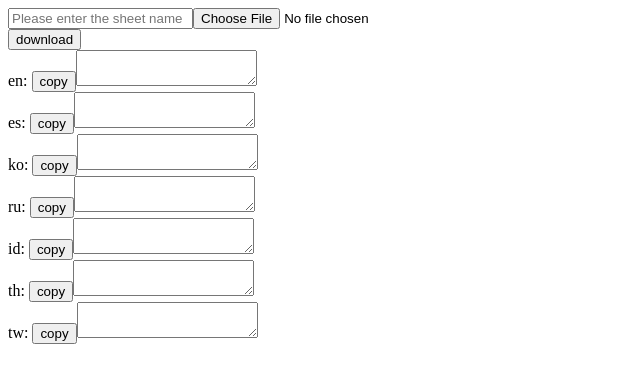
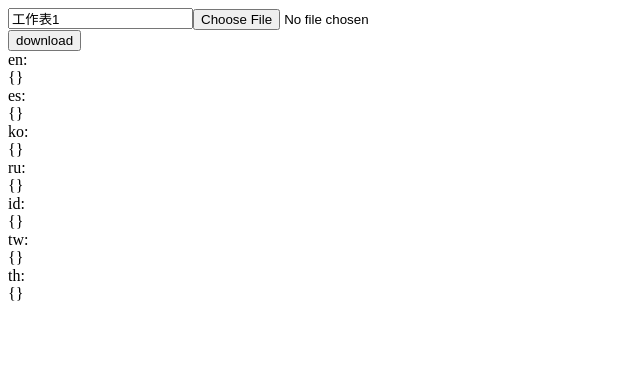
Before and after one commit to HydenLiu/excel-i18n, a Vue app: page / in a window 1280 px wide. Shown: the top 382 px of the page, without its empty margins (0-640 px from the left). Built offline with nearby package versions, Linux system fonts and the light colour scheme.

Commit message:
feat: Complete basic functions

```diff
--- a/src/App.vue
+++ b/src/App.vue
@@ -1,11 +1,14 @@
-<script setup lang="ts">
+<script lang="ts" setup>
 import XLSX from 'xlsx'
-import { copyToClipBoard } from './utils'
+import { ref } from 'vue'
+import { downloadFilesToZip } from './utils'
+import type { IMap, IMapObj, TMapList } from './types'
 
 let wb // 读取完成的数据
-const rABS = false // 是否将文件读取为二进制字符串
-const sheetName = 'Sheet1' // 默认读取的sheet名
-const langMap = {
+const rABS = ref(false) // 是否将文件读取为二进制字符串
+const sheetName = ref('工作表1') // 默认读取的sheet名
+const fileRef = ref() // 上传的文件
+const langMap = ref<IMapObj>({
   en: {},
   es: {},
   ko: {},
@@ -13,40 +16,34 @@ const langMap = {
   id: {},
   tw: {},
   th: {}
-}
+})
 
-function importf(obj: any) {
+function importFile(e: Event) {
+  const target = e.target as HTMLInputElement
   // 导入
-  if (!obj.files)
+  if (!target.files)
     return
 
-  const f = obj.files[0]
   const reader = new FileReader()
   reader.onload = function (e: any) {
     const data = e.target.result
-    if (rABS)
+    if (rABS.value)
       wb = XLSX.read(btoa(fixdata(data)), { type: 'base64' })
-
     else
       wb = XLSX.read(data, { type: 'binary' })
 
-    const list = XLSX.utils.sheet_to_json(wb.Sheets[sheetName])
+    const list: TMapList = XLSX.utils.sheet_to_json(wb.Sheets[sheetName.value])
+    // console.log('list', list)
 
-    // list.forEach((item: any) => {
-    //   Object.keys(langMap).forEach((lang) => {
-    //     langMap[lang][item["key"]] = item[lang] || "";
-    //   });
-    // });
-
-    // Object.keys(langMap).forEach((lang) => {
-    //   document.getElementById(lang).innerHTML = JSON.stringify(
-    //     langMap[lang]
-    //   );
-    // });
+    list.forEach((item: IMap) => {
+      Object.keys(langMap.value).forEach((lang) => {
+        langMap.value[lang][item.key] = item[lang] || ''
+      })
+    })
   }
-  if (rABS)
+  const f = target.files[0]
+  if (rABS.value)
     reader.readAsArrayBuffer(f)
-
   else
     reader.readAsBinaryString(f)
 }
@@ -69,43 +66,13 @@ function fixdata(data: any) {
 
 <template>
   <section>
-    <input type="text" placeholder="Please enter the sheet name">
-    <input type="file" onchange="importf(this)">
+    <input v-model="sheetName" type="text" placeholder="Please enter the sheet name">
+    <input :ref="fileRef" type="file" @change.prevent="importFile">
     <div class="flex">
-      <button onclick="downLoadFun()">download</button>
-      <div>
-        en: <button onclick="copyToClipBoard('en')">copy</button>
-        <textarea id="en" />
-      </div>
-
-      <div>
-        es: <button onclick="copyToClipBoard('es')">copy</button>
-        <textarea id="es" />
-      </div>
-
-      <div>
-        ko: <button onclick="copyToClipBoard('ko')">copy</button>
-        <textarea id="ko" />
-      </div>
-
-      <div>
-        ru: <button onclick="copyToClipBoard('ru')">copy</button>
-        <textarea id="ru" />
-      </div>
-
-      <div>
-        id: <button onclick="copyToClipBoard('id')">copy</button>
-        <textarea id="id" />
-      </div>
-
-      <div>
-        th: <button onclick="copyToClipBoard('th')">copy</button>
-        <textarea id="th" />
-      </div>
-
-      <div>
-        tw: <button onclick="copyToClipBoard('tw')">copy</button>
-        <textarea id="tw" />
+      <button @click="downloadFilesToZip(langMap)">download</button>
+      <div v-for="item in Object.keys(langMap)" :key="item">
+        {{ item }}:
+        <div>{{ langMap[item] }}</div>
       </div>
     </div>
   </section>
--- a/src/interface.ts
+++ /dev/null
@@ -1 +0,0 @@
-export interface IMyInterface {}
--- /dev/null
+++ b/src/types.ts
@@ -0,0 +1,9 @@
+export interface IMap {
+  [v: string]: string
+}
+
+export type TMapList = IMap []
+
+export interface IMapObj {
+  [v: string]: IMap
+}
--- a/src/utils/index.ts
+++ b/src/utils/index.ts
@@ -1,33 +1,25 @@
 import { saveAs } from 'file-saver'
 import JsZip from 'jszip'
+import type { IMap, IMapObj } from '../types'
 
 /**
  * 导出多个文件到zip压缩包
  */
-export async function downloadFilesToZip(params: any) {
+export async function downloadFilesToZip(params: IMapObj) {
   const zip = new JsZip()
-  const promises = params?.files?.map(async (param: any) => await downLoadJSON(param, zip, ''))
+  const promises = Object.keys(params).map(async (key: string) => await downLoadJSON(params[key], zip, key))
   await Promise.all(promises)
   zip.generateAsync({ type: 'blob' }).then((blob) => {
-    saveAs(blob, `${params.zipName}.zip`)
+    saveAs(blob, `excel-i18n-${Date.now()}.zip`)
   })
 }
 
-export function downLoadJSON(data: any, zip: JsZip, fileName: string) {
+export function downLoadJSON(data: IMap, zip: JsZip, fileName: string) {
   const jsr = JSON.stringify(data)
   const blob = new Blob([jsr], { type: 'application/json' })
-  if (fileName) {
-    zip.folder(fileName)?.file(`${fileName}.json`, blob)
-  }
-  else {
-    // 写入 zip 中一个文件
-    zip.file(`${fileName}.json`, blob)
-  }
+  // if (fileName)
+  //   zip.folder(fileName)?.file(`${fileName}.json`, blob)
+  // else
+  // 写入 zip 中一个文件
+  zip.file(`${fileName}.json`, blob)
 }
-
-// copy
-export function copyToClipBoard(id: string) {
-  const content = document.getElementById(id) as HTMLInputElement
-  content.select()
-  document.execCommand('copy')
-}
--- a/vite.config.ts
+++ b/vite.config.ts
@@ -5,7 +5,9 @@ import Unocss from 'unocss/vite'
 // https://vitejs.dev/config/
 export default defineConfig({
   plugins: [
-    vue(),
+    vue({
+      reactivityTransform: true
+    }),
     Unocss({ /* options */ })
   ]
 })
```
Also changed, not shown: 2 other files (tests, documents, lock files or other folders).
